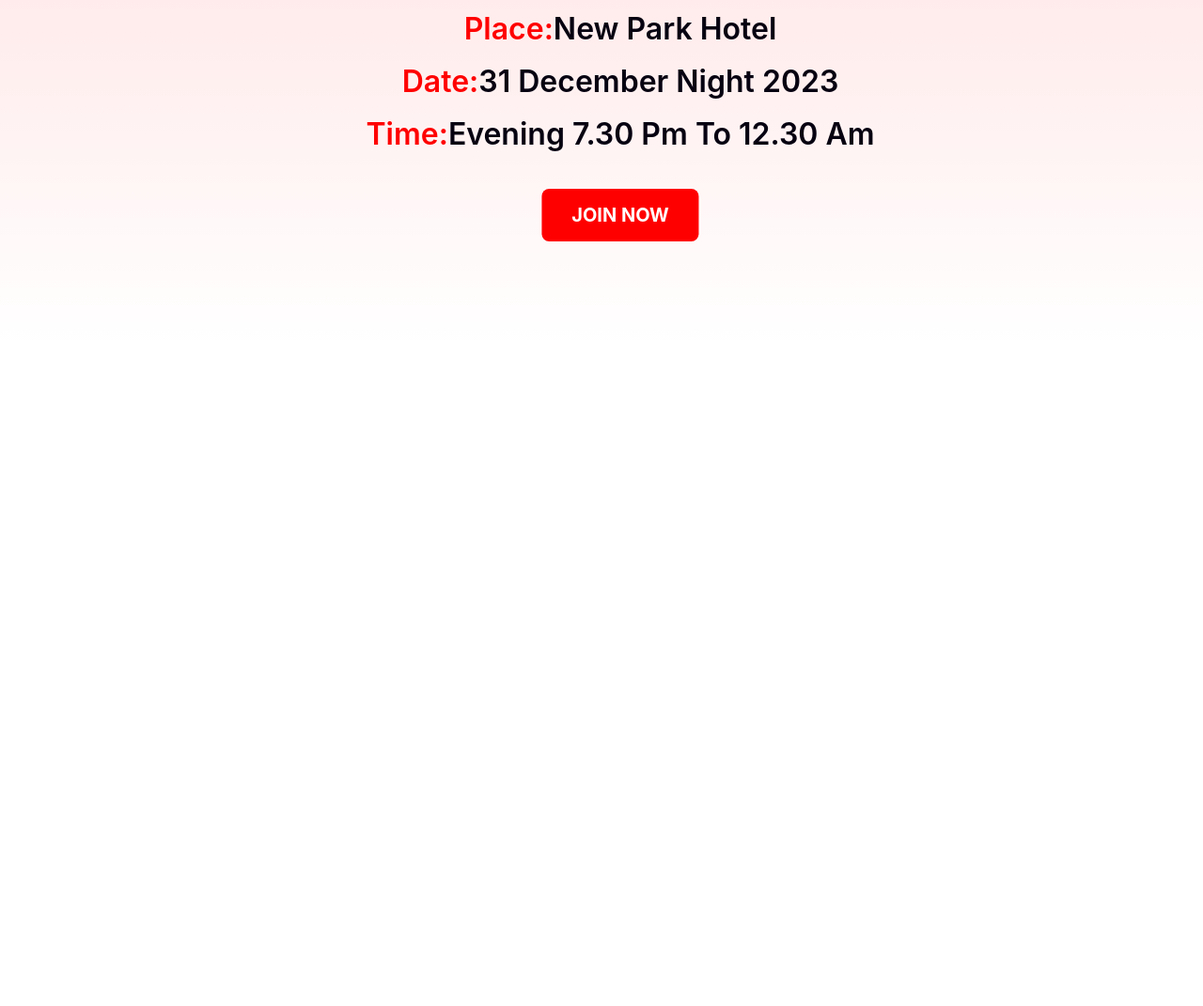
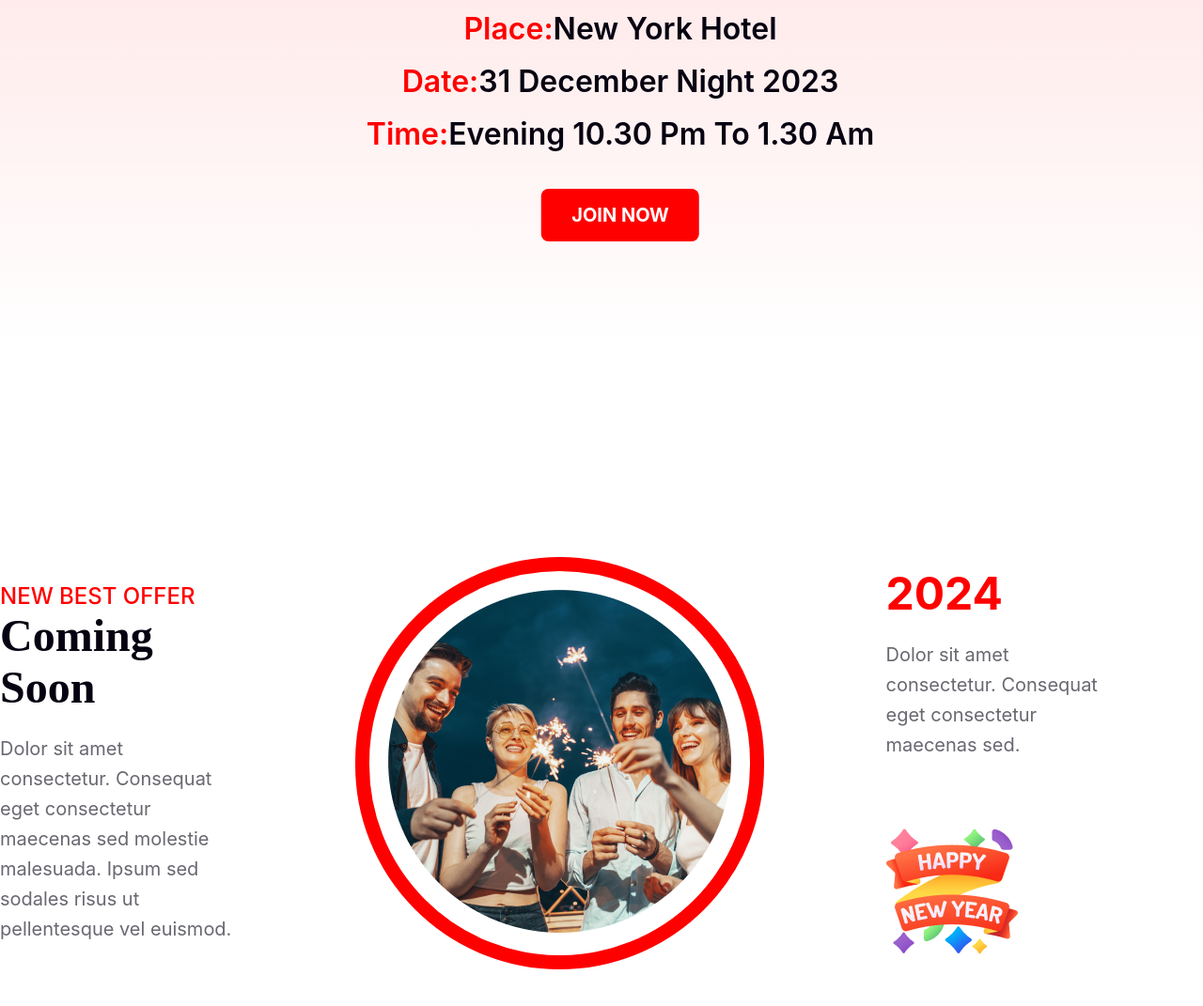
Before and after one commit to mdmamunhp09/New-Year-Mission, a plain HTML site: page index.html in a window 1280 px wide. Shown: the part 2545-3616 px from the top of the page at 94% size. Before the commit the page ends 2916 px from the top, so only its background shows below. Drawn offline with Linux system fonts and the light colour scheme.

Commit message:
best offer section added

```diff
--- a/css/style.css
+++ b/css/style.css
@@ -7,6 +7,14 @@
 section{
     margin-bottom: 130px;
 }
+
+.section-title {
+    color: #F00;
+    font-family: Inter;
+    font-size: 24px;
+    font-weight: 500;
+}
+
 
 .btn-primary {
     color: #FFF;
@@ -170,3 +178,58 @@ section{
 .bio {
     color: #F00;
 }
+
+/* best-offer section start  */
+.best-offer-container {
+    width: 1320px;
+    height: 882px;
+    display: flex;
+    margin: auto;
+    align-items: center;
+}
+
+.best-offer-column{
+    margin-right: 130px;
+    width: 33%;
+}
+.comming-title {
+    color: #070211;
+    font-family: Merriweather;
+    font-size: 48px;
+    font-weight: 900;
+    text-transform: capitalize;
+    margin-bottom: 22px;
+}
+
+.offer-descrioption {
+    color: rgba(7, 2, 17, 0.60);
+    font-family: Inter;
+    font-size: 20px;
+    font-weight: 400;
+    line-height: 32px;
+
+}
+
+.offer-image {
+    border: 15px solid #F00;
+    border-radius: 463px;
+    padding: 20px;
+}
+
+
+.title-this-year {
+    color: #F00;
+    font-family: Inter;
+    font-size: 48px;
+    font-weight: 700;
+    margin-bottom: 20px;
+}
+
+.this-year-description {
+    color: rgba(7, 2, 17, 0.60);
+    font-family: Inter;
+    font-size: 20px;
+    font-weight: 400;
+    line-height: 32px;
+    margin-bottom: 70px;
+}
--- a/index.html
+++ b/index.html
@@ -49,13 +49,34 @@
         <!-- about section start  -->
         <section class="about-container">
             <div class="about-party">
-                <h3 class="about"><span class="bio">place:</span>New Park Hotel</h3>
+                <h3 class="about"><span class="bio">place:</span>New York Hotel</h3>
                 <h3 class="about"><span class="bio">Date:</span>31 December Night 2023</h3>
-                <h3 class="about"><span class="bio">Time:</span>Evening 7.30 pm to 12.30 am</h3>
+                <h3 class="about"><span class="bio">Time:</span>Evening 10.30 pm to 1.30 am</h3>
                 <button class="btn-primary">Join Now</button>
             </div>
         </section>
 
+        <!-- best-offer section start  -->
+        <section class="best-offer-container">
+            <div class="best-offer-column">
+                <h5 class="section-title">NEW BEST OFFER</h5>
+                <h3 class="comming-title">Coming Soon</h3>
+                <p class="offer-descrioption">
+                    Dolor sit amet consectetur. Consequat eget consectetur maecenas sed molestie malesuada. Ipsum sed
+                    sodales risus ut pellentesque vel euismod.
+                </p>
+            </div>
+            <div class="best-offer-column">
+                <div class="offer-image">
+                    <img src="resources/Ellipse 1.png" alt="">
+                </div>
+            </div>
+            <div class="best-offer-column">
+                <h3 class="title-this-year">2024</h3>
+                <p class="this-year-description">Dolor sit amet consectetur. Consequat eget consectetur maecenas sed.</p>
+                <img src="resources/Group 96.png" alt="">
+            </div>
+        </section>
     </main>
 </body>
 
```
